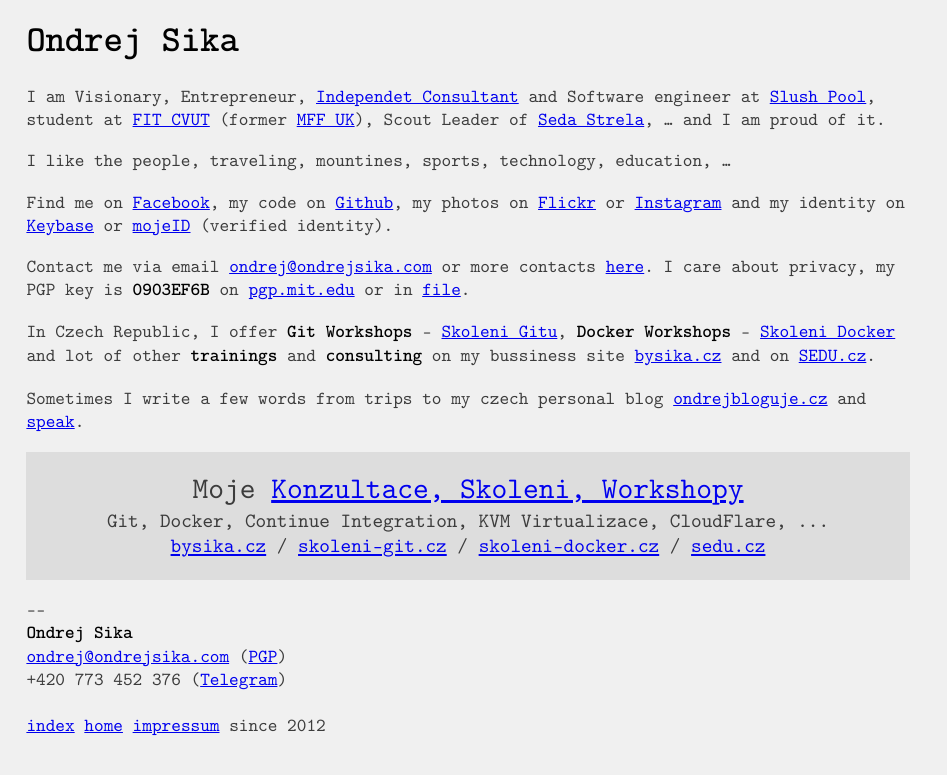
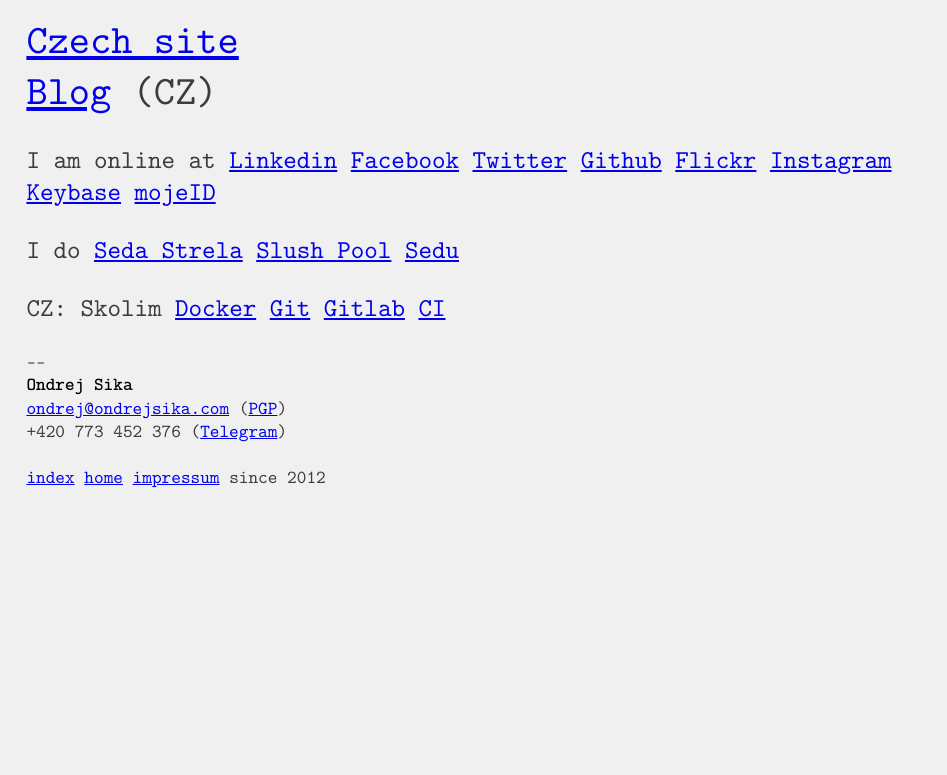
Before and after one commit to ondrejsika/ondrejsika.com, a Jekyll site: the page built from index.md, in a window 1280 px wide. Shown: the top 775 px of the page, without its empty margins (0-947 px from the left). Built offline with Jekyll 4.4.1, drawn with Linux system fonts in a browser that asks for light colours; some web fonts are replaced; comment, search, counter and statistics services are not loaded; our own code applies the rules of GitHub Pages for plain Markdown files.

Commit message:
index - rewrite home page (symplify)

```diff
--- a/index.md
+++ b/index.md
@@ -1,30 +1,21 @@
 ---
 layout: default
-noheader: true
 ---
 
-# Ondrej Sika
 
+<div style="font-size: 2.2em">
+<a href="https://bysika.cz">Czech site</a>
+<!-- <br><a href="https://sikasw.com">English site</a> -->
+<br><a href="https://ondrej.sika.blog">Blog</a> (CZ)
+</div>
 
-I am Visionary, Entrepreneur, [Independet Consultant](https://bysika.cz) and Software engineer at [Slush Pool](https://slushpool.com), student at [FIT CVUT](https://fit.cvut.cz) (former [MFF UK](http://mff.cuni.cz)), Scout Leader of [Seda Strela](http://sedastrela.cz), ... and I am proud of it.
+<div style="font-size: 1.4em" markdown="1">
 
-I like the people, traveling, mountines, sports, technology, education, ...
+I am online at [Linkedin](https://www.linkedin.com/in/ondrejsika) [Facebook](https://facebook.com/sikaondrej) [Twitter](https://twitter.com/ondrejsika) [Github](https://www.github.com/ondrejsika) [Flickr](https://www.flickr.com/photos/ondrejsika/) [Instagram](https://www.instagram.com/ondrejsika/) [Keybase](https://keybase.io/ondrejsika) [mojeID](https://ondrejsika.mojeid.cz/)
 
-Find me on [Facebook](https://facebook.com/sikaondrej), my code on [Github](https://www.github.com/ondrejsika), my photos on [Flickr](https://www.flickr.com/photos/ondrejsika/) or [Instagram](https://www.instagram.com/ondrejsika/) and my identity on [Keybase](https://keybase.io/ondrejsika) or [mojeID](https://ondrejsika.mojeid.cz/) (verified identity).
+I do [Seda Strela](https://sedastrela.cz) [Slush Pool](https://slushpool.com) [Sedu](https://sedu.cz)
 
-Contact me via email <ondrej@ondrejsika.com> or more contacts [here](/contact.html). I care about privacy, my PGP key is __0903EF6B__ on [pgp.mit.edu](https://pgp.mit.edu/pks/lookup?op=vindex&search=0x775D8A020903EF6B) or in [file](ondrejsika_public.asc).
-
-In Czech Republic, I offer __Git Workshops__ - [Skoleni Gitu](https://skoleni-git.cz), __Docker Workshops__ - [Skoleni Docker](https://skoleni-docker.cz) and lot of other __trainings__ and __consulting__ on my bussiness site [bysika.cz](https://bysika.cz) and on [SEDU.cz](https://sedu.cz).
-
-Sometimes I write a few words from trips to my czech personal blog [ondrejbloguje.cz](https://ondrejbloguje.cz) and [speak](/talks).
-
-
-<div style="background: #ddd; padding: 20px; text-align: center; font-size: 1.1em;">
-<span style="font-size: 30px;">Moje <a href="https://bysika.cz">Konzultace, Skoleni, Workshopy</a></span>
-<br>
-Git, Docker, Continue Integration, KVM Virtualizace, CloudFlare, ...
-<br>
-<a href="https://bysika.cz">bysika.cz</a> / <a href="https://skoleni-git.cz">skoleni-git.cz</a> / <a href="https://skoleni-docker.cz">skoleni-docker.cz</a> / <a href="https://sedu.cz">sedu.cz</a>
+CZ: Skolim [Docker](https://skoleni-docker.cz) [Git](https://skoleni-git.cz) [Gitlab](https://skoleni-gitlab.cz) [CI](https://skoleni-ci.cz)
 </div>
 
 <!-- Kato, zustanes naveky v nasich srdcich. O.</div> -->
```
